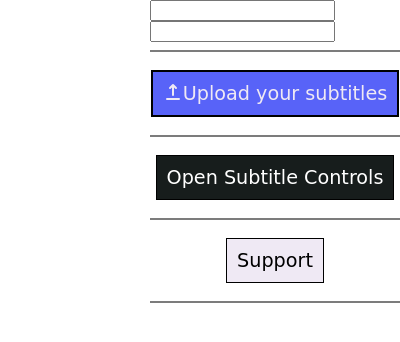
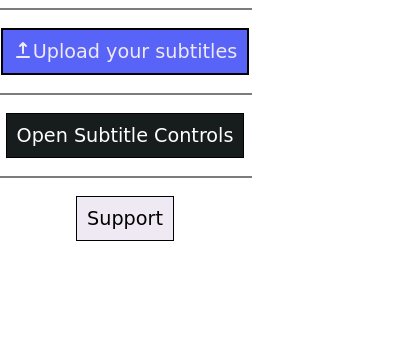
Before and after one commit to Subsussp/Sub-Extension, a browser extension: page popup.html in a window 400 px wide. Drawn offline with Linux system fonts and the light colour scheme.

Commit message:
Opps again

```diff
--- a/content.js
+++ b/content.js
@@ -1,7 +1,11 @@
 const isInsideIframe = window !== window.top;
+
 let subtitleDelay = 0;
 // Waiting for DOM
 function whenReady(fn) {
+  if (window.__MY_EXTENSION_INJECTED__) return;
+
+  window.__MY_EXTENSION_INJECTED__ = true;
   if (document.body) return fn();
   const observer = new MutationObserver(() => {
     if (document.body) {
--- a/popup.html
+++ b/popup.html
@@ -63,17 +63,17 @@
     <title>Popup</title>
 </head>
 <body>
-    <div class="container">
-
+    <!-- <div class="container"> -->
+<!--
         <div id="results">
             <ul id="list" style="display: flex;gap: 20px;flex-wrap: wrap ; list-style: none;margin: 0;padding: 10px 16px; ">
             </ul>
-        </div>
-        <div style="width: 250px;height: 100%;">
-            <input type="text" id="subsearch" >
-            <input type="number" id="number" >
+        </div> -->
+        <!-- <div style="width: 250px;height: 100%;">             -->
+            <!-- <input type="text" id="subsearch" > -->
+            <!-- <input type="number" id="number" > -->
             <input type="file" id="file" accept=".srt" style="display: none;">
-            <div style="width: 250px; gap: 10px;height:max-content;display: flex;justify-content:flex-start;align-items: center;flex-direction: column;">
+            <div style="width: 250px; gap: 10px;height:250px;display: flex;justify-content:flex-start;align-items: center;flex-direction: column;">
                 <hr style="margin-top: 0.5rem; margin-bottom: 0.5rem; width: 100%; border-width: 1px; border-color: #7c7c7c; border-style: solid;"></hr>
                 <label id="btn" for="file" style="padding: 10px 10px;;font-family:cursive;user-select: none;font-size: larger;display: flex;"><svg style="text-align: center;" stroke="currentColor" fill="currentColor" stroke-width="0" viewBox="0 0 20 20" aria-hidden="true" height="20px" width="20px" xmlns="http://www.w3.org/2000/svg"><path fill-rule="evenodd" d="M3 17a1 1 0 011-1h12a1 1 0 110 2H4a1 1 0 01-1-1zM6.293 6.707a1 1 0 010-1.414l3-3a1 1 0 011.414 0l3 3a1 1 0 01-1.414 1.414L11 5.414V13a1 1 0 11-2 0V5.414L7.707 6.707a1 1 0 01-1.414 0z" clip-rule="evenodd"></path></svg>Upload your subtitles</label>
                 <!-- <div style="display: flex;gap: 10px;width: 100%;justify-content: space-evenly;margin-top: 10px;font-size: larger;font-family: 'Trebuchet MS', 'Lucida Sans Unicode', 'Lucida Grande', 'Lucida Sans', Arial, sans-serif;">
@@ -83,10 +83,9 @@
                 <hr style="margin-top: 0.5rem; margin-bottom: 0.5rem; width: 100%; border-width: 1px; border-color: #7c7c7c; border-style: solid;"></hr>
                 <a target="_blank" id="support" href="https://mail.google.com/mail/u/0/?fs=1&to=sofaomda738@gmail.com&tf=cm" style="text-decoration: none;padding: 10px 10px; font-size: larger;;font-family:cursive;user-select: none;cursor: pointer;" id="Deattachbtn">Support</a>
                 <hr style="margin-top: 0.5rem; margin-bottom: 0.5rem; width: 100%; border-width: 1px; border-color: #7c7c7c; border-style: solid;"></hr>
-            </div>
+            <!-- </div> -->
 
-    </div>
-    <script src="jszip.min.js"></script>
+    <!-- </div> -->
     <script src="popbackground.js"></script>
 </body>
 </html>
```
